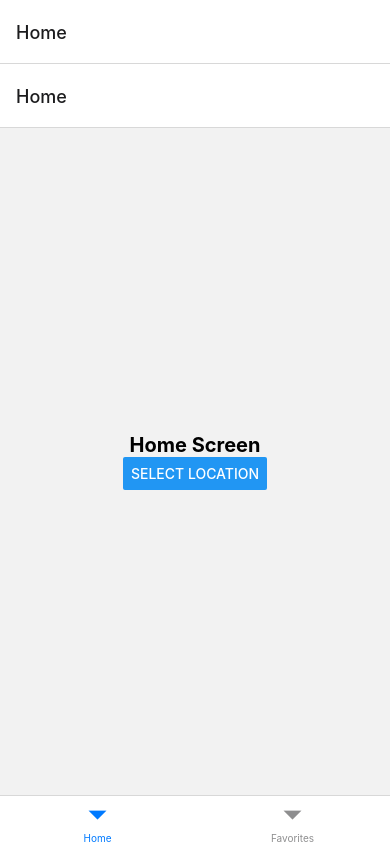
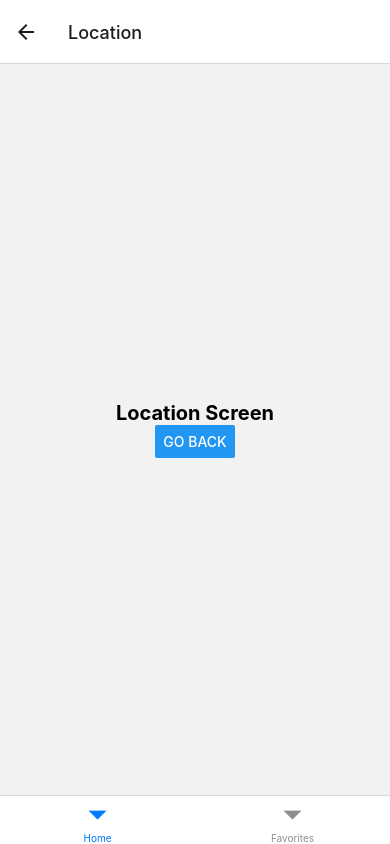
Before and after one commit to LucasXXI/traversy, a React Native app: screen / in a window 390 px wide. Both pictures are taken after a click on the button "SELECT LOCATION". Built offline with nearby package versions, Linux system fonts and the light colour scheme.

Commit message:
fix: :bug: remove double header bug

```diff
--- a/src/routes/BottomTabs.tsx
+++ b/src/routes/BottomTabs.tsx
@@ -14,7 +14,11 @@ const { Navigator, Screen } = createBottomTabNavigator<BottomTabParamList>();
 const BottomTabRoutes = () => {
   return (
     <Navigator initialRouteName="Home">
-      <Screen name="Home" component={StackRoutes} />
+      <Screen
+        name="Home"
+        component={StackRoutes}
+        options={{ headerShown: false }}
+      />
       <Screen name="Favorites" component={FavoritesScreen} />
     </Navigator>
   );
--- a/src/screens/HomeScreen.tsx
+++ b/src/screens/HomeScreen.tsx
@@ -7,14 +7,13 @@ import { RootStackParamList } from '../routes/Stack';
 type HomeScreenProps = NativeStackScreenProps<RootStackParamList, 'Home'>;
 
 const HomeScreen = ({ navigation }: HomeScreenProps) => {
-  const selectLocation = () => {
-    navigation.navigate('Home');
-  };
-
   return (
     <View style={styles.container}>
       <Text style={styles.text}>Home Screen</Text>
-      <Button title="Select Location" onPress={selectLocation} />
+      <Button
+        title="Select Location"
+        onPress={() => navigation.navigate('Location')}
+      />
     </View>
   );
 };
--- a/src/screens/LocationScreen.tsx
+++ b/src/screens/LocationScreen.tsx
@@ -10,14 +10,10 @@ type LocationScreenProps = NativeStackScreenProps<
 >;
 
 const LocationScreen = ({ navigation }: LocationScreenProps) => {
-  const goBack = () => {
-    navigation.goBack();
-  };
-
   return (
     <View style={styles.container}>
       <Text style={styles.text}>Location Screen</Text>
-      <Button title="Go Back" onPress={goBack} />
+      <Button title="Go Back" onPress={() => navigation.goBack()} />
     </View>
   );
 };
```
